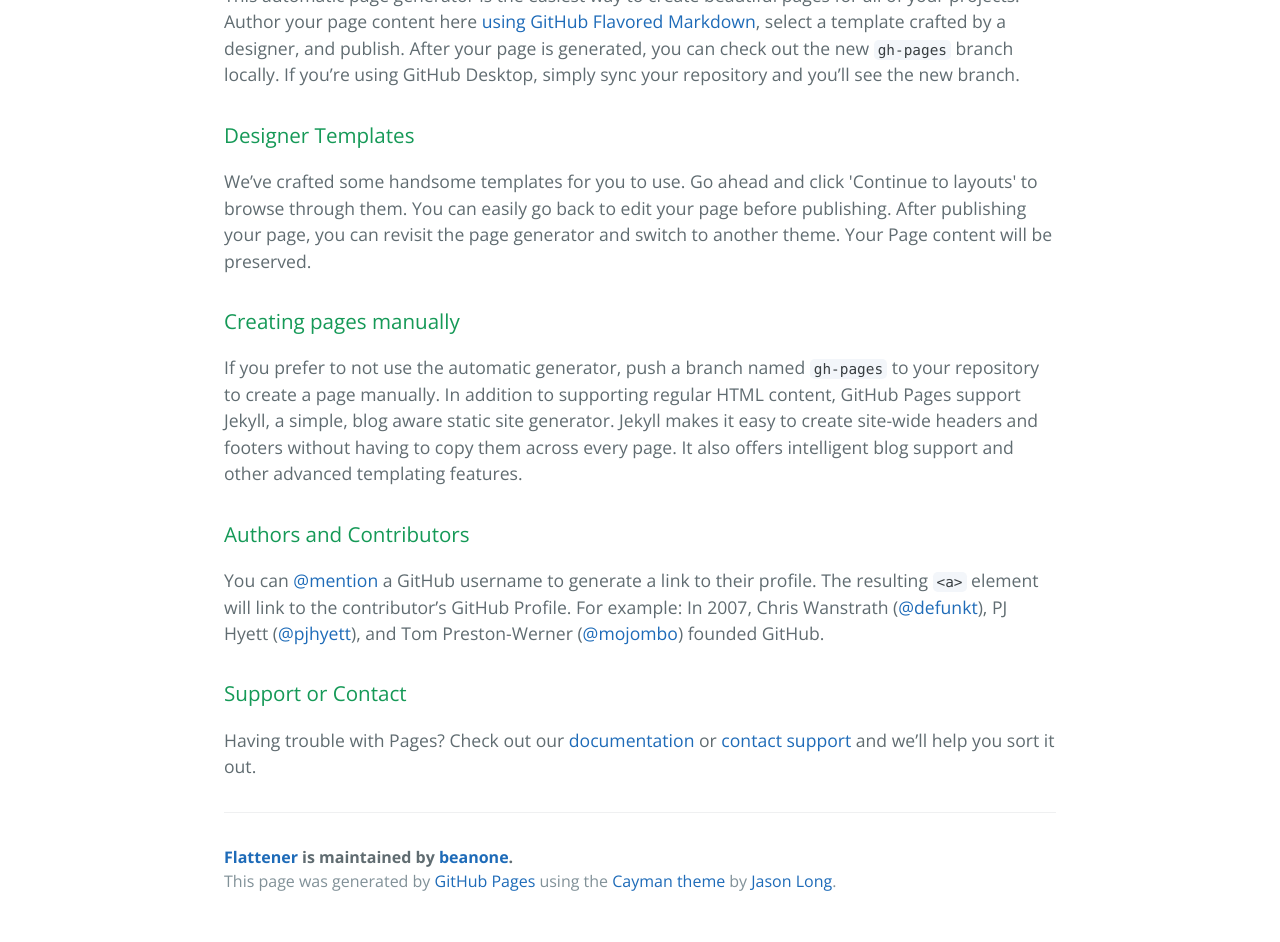
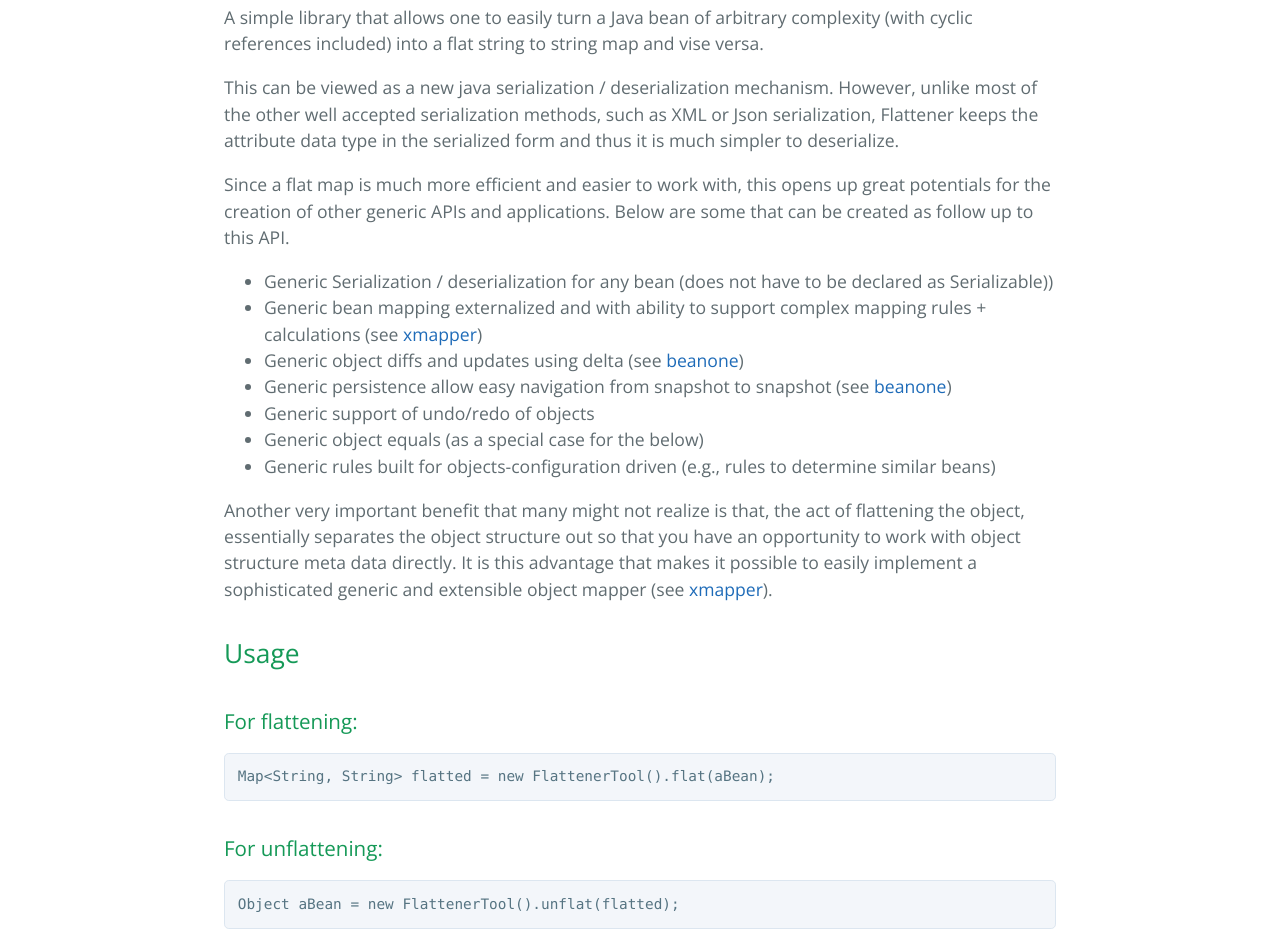
Before and after one commit to beanone/flattener, a plain HTML site: page index.html in a window 1280 px wide. Shown: the part 481-1423 px from the top of the page. Drawn offline with nearby package versions, Linux system fonts and the light colour scheme.

```diff
--- a/index.html
+++ b/index.html
@@ -19,30 +19,74 @@
     </section>
 
     <section class="main-content">
-      <h3>
-<a id="welcome-to-github-pages" class="anchor" href="#welcome-to-github-pages" aria-hidden="true"><span aria-hidden="true" class="octicon octicon-link"></span></a>Welcome to GitHub Pages.</h3>
+      <h1>
+<a id="flattener" class="anchor" href="#flattener" aria-hidden="true"><span aria-hidden="true" class="octicon octicon-link"></span></a>Flattener</h1>
 
-<p>This automatic page generator is the easiest way to create beautiful pages for all of your projects. Author your page content here <a href="https://guides.github.com/features/mastering-markdown/">using GitHub Flavored Markdown</a>, select a template crafted by a designer, and publish. After your page is generated, you can check out the new <code>gh-pages</code> branch locally. If you’re using GitHub Desktop, simply sync your repository and you’ll see the new branch.</p>
+<p>A simple library that allows one to easily turn a Java bean of arbitrary complexity (with cyclic references included) into a flat string to string map and vise versa. </p>
+
+<p>This can be viewed as a new java serialization / deserialization mechanism. However, unlike most of the other well accepted serialization methods, such as XML or Json serialization, Flattener keeps the attribute data type in the serialized form and thus it is much simpler to deserialize.</p>
+
+<p>Since a flat map is much more efficient and easier to work with, this opens up great potentials for the creation of other generic APIs and applications. Below are some that can be created as follow up to this API.</p>
+
+<ul>
+<li>Generic Serialization / deserialization for any bean (does not have to be declared as Serializable))</li>
+<li>Generic bean mapping externalized and with ability to support complex mapping rules + calculations (see <a href="https://github.com/beanone/xmapper">xmapper</a>)</li>
+<li>Generic object diffs and updates using delta (see <a href="https://github.com/beanone/beanone">beanone</a>)</li>
+<li>Generic persistence allow easy navigation from snapshot to snapshot (see <a href="https://github.com/beanone/beanone">beanone</a>)</li>
+<li>Generic support of undo/redo of objects</li>
+<li>Generic object equals (as a special case for the below)</li>
+<li>Generic rules built for objects-configuration driven (e.g., rules to determine similar beans)</li>
+</ul>
+
+<p>Another very important benefit that many might not realize is that, the act of flattening the object, essentially separates the object structure out so that you have an opportunity to work with object structure meta data directly. It is this advantage that makes it possible to easily implement a sophisticated generic and extensible object mapper (see <a href="https://github.com/beanone/xmapper">xmapper</a>).</p>
+
+<h2>
+<a id="usage" class="anchor" href="#usage" aria-hidden="true"><span aria-hidden="true" class="octicon octicon-link"></span></a>Usage</h2>
 
 <h3>
-<a id="designer-templates" class="anchor" href="#designer-templates" aria-hidden="true"><span aria-hidden="true" class="octicon octicon-link"></span></a>Designer Templates</h3>
+<a id="for-flattening" class="anchor" href="#for-flattening" aria-hidden="true"><span aria-hidden="true" class="octicon octicon-link"></span></a>For flattening:</h3>
 
-<p>We’ve crafted some handsome templates for you to use. Go ahead and click 'Continue to layouts' to browse through them. You can easily go back to edit your page before publishing. After publishing your page, you can revisit the page generator and switch to another theme. Your Page content will be preserved.</p>
+<pre><code>Map&lt;String, String&gt; flatted = new FlattenerTool().flat(aBean);
+</code></pre>
 
 <h3>
-<a id="creating-pages-manually" class="anchor" href="#creating-pages-manually" aria-hidden="true"><span aria-hidden="true" class="octicon octicon-link"></span></a>Creating pages manually</h3>
+<a id="for-unflattening" class="anchor" href="#for-unflattening" aria-hidden="true"><span aria-hidden="true" class="octicon octicon-link"></span></a>For unflattening:</h3>
 
-<p>If you prefer to not use the automatic generator, push a branch named <code>gh-pages</code> to your repository to create a page manually. In addition to supporting regular HTML content, GitHub Pages support Jekyll, a simple, blog aware static site generator. Jekyll makes it easy to create site-wide headers and footers without having to copy them across every page. It also offers intelligent blog support and other advanced templating features.</p>
+<pre><code>Object aBean = new FlattenerTool().unflat(flatted);
+</code></pre>
 
 <h3>
-<a id="authors-and-contributors" class="anchor" href="#authors-and-contributors" aria-hidden="true"><span aria-hidden="true" class="octicon octicon-link"></span></a>Authors and Contributors</h3>
+<a id="serialization-and-de-serialization" class="anchor" href="#serialization-and-de-serialization" aria-hidden="true"><span aria-hidden="true" class="octicon octicon-link"></span></a>Serialization and De-serialization:</h3>
 
-<p>You can <a href="https://help.github.com/articles/basic-writing-and-formatting-syntax/#mentioning-users-and-teams" class="user-mention">@mention</a> a GitHub username to generate a link to their profile. The resulting <code>&lt;a&gt;</code> element will link to the contributor’s GitHub Profile. For example: In 2007, Chris Wanstrath (<a href="https://github.com/defunkt" class="user-mention">@defunkt</a>), PJ Hyett (<a href="https://github.com/pjhyett" class="user-mention">@pjhyett</a>), and Tom Preston-Werner (<a href="https://github.com/mojombo" class="user-mention">@mojombo</a>) founded GitHub.</p>
+<p>All attribute keys in the flattened object map are using the comonly used dot notation and thus when stored to files directly, it is not very efficient. To overcome this, a SerializationUtil is created. This class has 4 methods. Serialize to and de-serialize from Java properties (rendered to a string) and that to and from Json.</p>
+
+<pre><code>SerializerUtil.toString(map)
+SerializerUtil.fromString(string)
+</code></pre>
+
+<p>and</p>
+
+<pre><code>SerializerUtil.toJson(map)
+SerializerUtil.fromJson(json)
+</code></pre>
+
+<p>In both of the serialization form, the keys are abbreviated which help to save storage needed to store the serialized object.</p>
 
 <h3>
-<a id="support-or-contact" class="anchor" href="#support-or-contact" aria-hidden="true"><span aria-hidden="true" class="octicon octicon-link"></span></a>Support or Contact</h3>
+<a id="supported-data-types" class="anchor" href="#supported-data-types" aria-hidden="true"><span aria-hidden="true" class="octicon octicon-link"></span></a>Supported data types:</h3>
 
-<p>Having trouble with Pages? Check out our <a href="https://help.github.com/pages">documentation</a> or <a href="https://github.com/contact">contact support</a> and we’ll help you sort it out.</p>
+<p>By default, Flattener can handle primitive Java types and their wrapper classes, String, java.util.Date, java.sql.Date, java.sql.Time, java.sql.Timestamp, BigInterger, BigDecimal, AtomicInteger, AtomicLong, AtomicBoolean and simple enum values. All of which are treated as primitive flattener types (types that can be serialized to and from String).</p>
+
+<p>All java.util.Collection objects are handled by a CollectionFlattener and CollectionUnflattener. java.util.Map objects are handled by MapFlattener and MapUnflattener. All array objects are handled by ArrayFlattener and ArrayUnflattener. All other objects are handled by DefaultFlattener and DefaultUnflattener by default.</p>
+
+<h2>
+<a id="advanced-usage" class="anchor" href="#advanced-usage" aria-hidden="true"><span aria-hidden="true" class="octicon octicon-link"></span></a>Advanced Usage</h2>
+
+<p>As seen above, this component already supports most of what one would need. However, there will still be cases where you need to extend it. For such advanced uses, you can define your own primitive flattener type and complex types.</p>
+
+<p>To register your own primitive flattener types, invoke the FlattenerTool.registerConverter() method. Every such type must be given an abbreviation (the third parameter). This abbreviation will be rendered as part of the value in the form of "abbr, value" during serialization, which can then be used by the consumer of the generated map to determine the data type of the value when needed. The ValueConverter is the second parameter of the method, and by default, it converts the object to String using the toString() method of the object. You can override it if needed. You implement the valueOf() method of the ValueConverter to define how String is de-serialized into your object.</p>
+
+<p>For complex types that you want to rendered to more than one string attributes (as oppose to the case with primitive flattener types), and if you don't like the flattener default serialized form of the object, you can define your own custom Flatteners and Unflatteners and register them with the FlattenerTool for it to be included. To implement a custom Flattener, simply extend the AbstractFlattener and override doFlat() method. You can also directly implement the Flattener interface. To implement custom Unflattener, simply extend AbstractUnflattener and override doCreateObject() and doPopulate() methods. You can also directly implement Unflattener.</p>
 
       <footer class="site-footer">
         <span class="site-footer-owner"><a href="https://github.com/beanone/flattener">Flattener</a> is maintained by <a href="https://github.com/beanone">beanone</a>.</span>
```
Also changed, not shown: params.json (+1 -1 lines).
